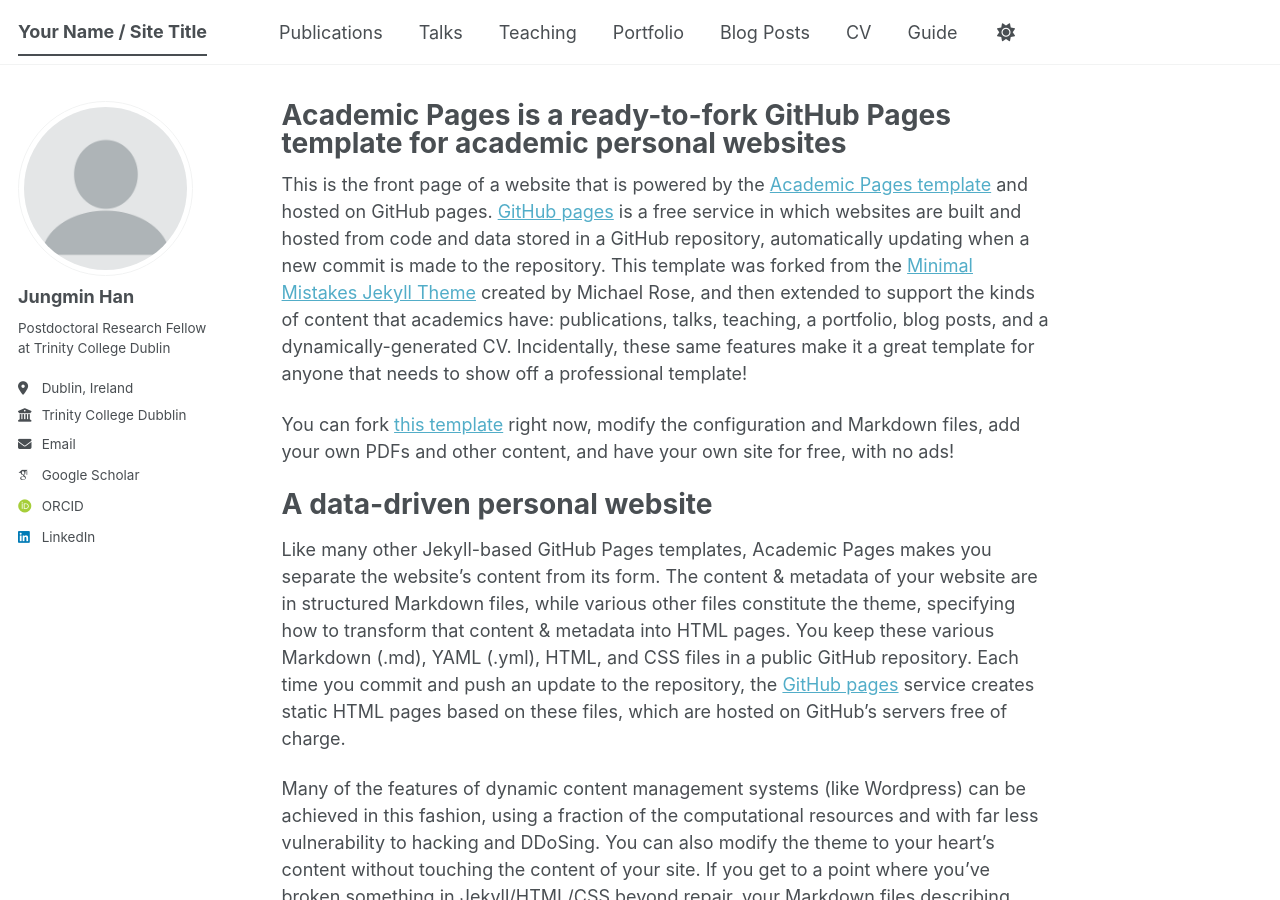
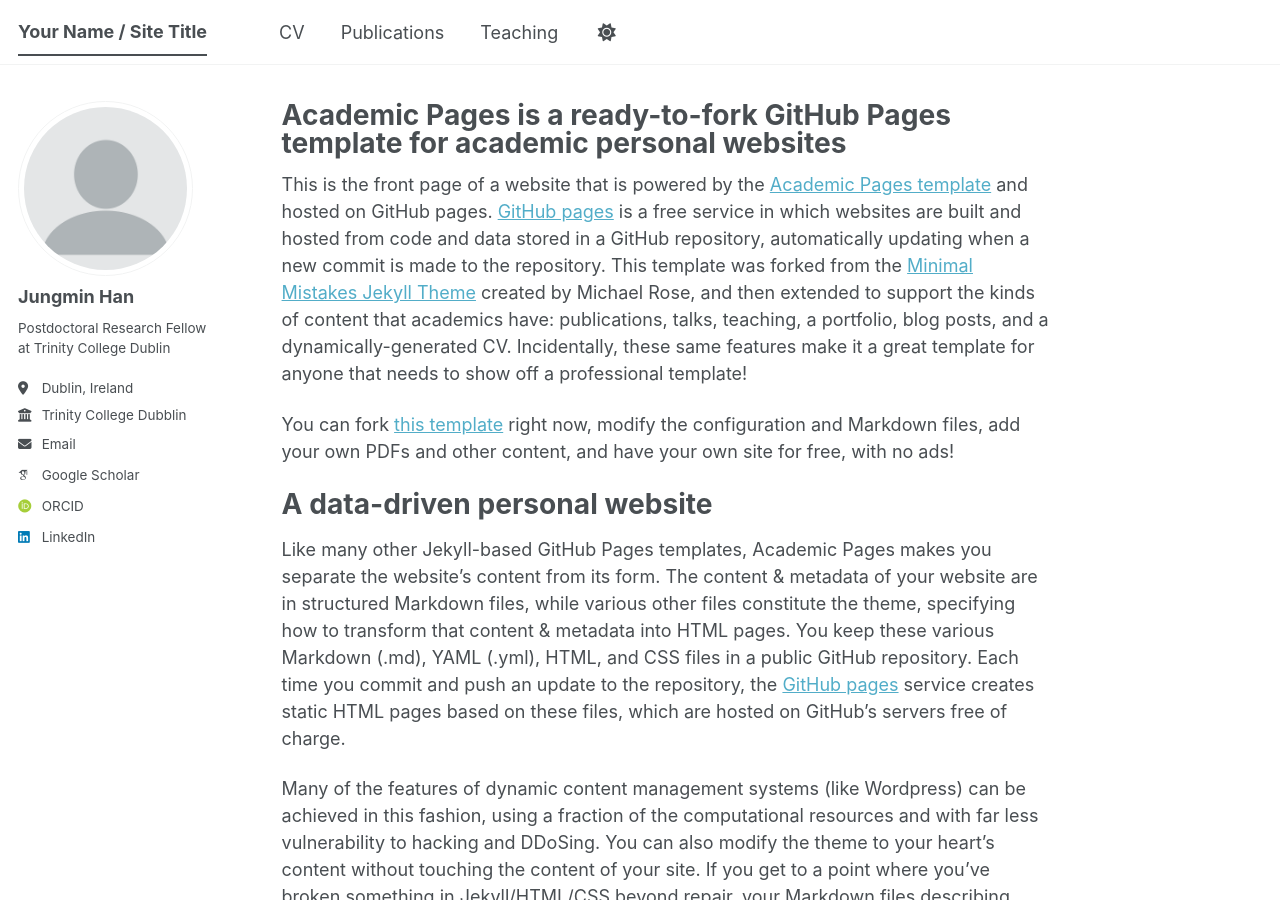
Before and after one commit to jungmin-lawrence-han/jungmin-lawrence-han.github.io, a Jekyll site: the page built from _pages/about.md, in a window 1280 px wide and 900 px high. Built offline with Jekyll 4.4.1, drawn with Linux system fonts in a browser that asks for light colours; some web fonts are replaced; a script bundle is joined from its source files by our own code; library files that are not in the unit come from our copies.

Commit message:
Update navigation.yml

```diff
--- a/_data/navigation.yml
+++ b/_data/navigation.yml
@@ -8,26 +8,19 @@
 #      Markdown formatted page while the second is generated using JSON.
 
 main:
+
+  - title: "CV"
+    url: /cv/
+
   - title: "Publications"
     url: /publications/
-
-  - title: "Talks"
-    url: /talks/
 
   - title: "Teaching"
     url: /teaching/
 
-  - title: "Portfolio"
-    url: /portfolio/
-
-  - title: "Blog Posts"
-    url: /year-archive/
-
-  - title: "CV"
-    url: /cv/
 
   # - title: "CV"
   #   url: /cv-json/
 
-  - title: "Guide"
-    url: /markdown/
+  # - title: "Guide"
+  # url: /markdown/
```
